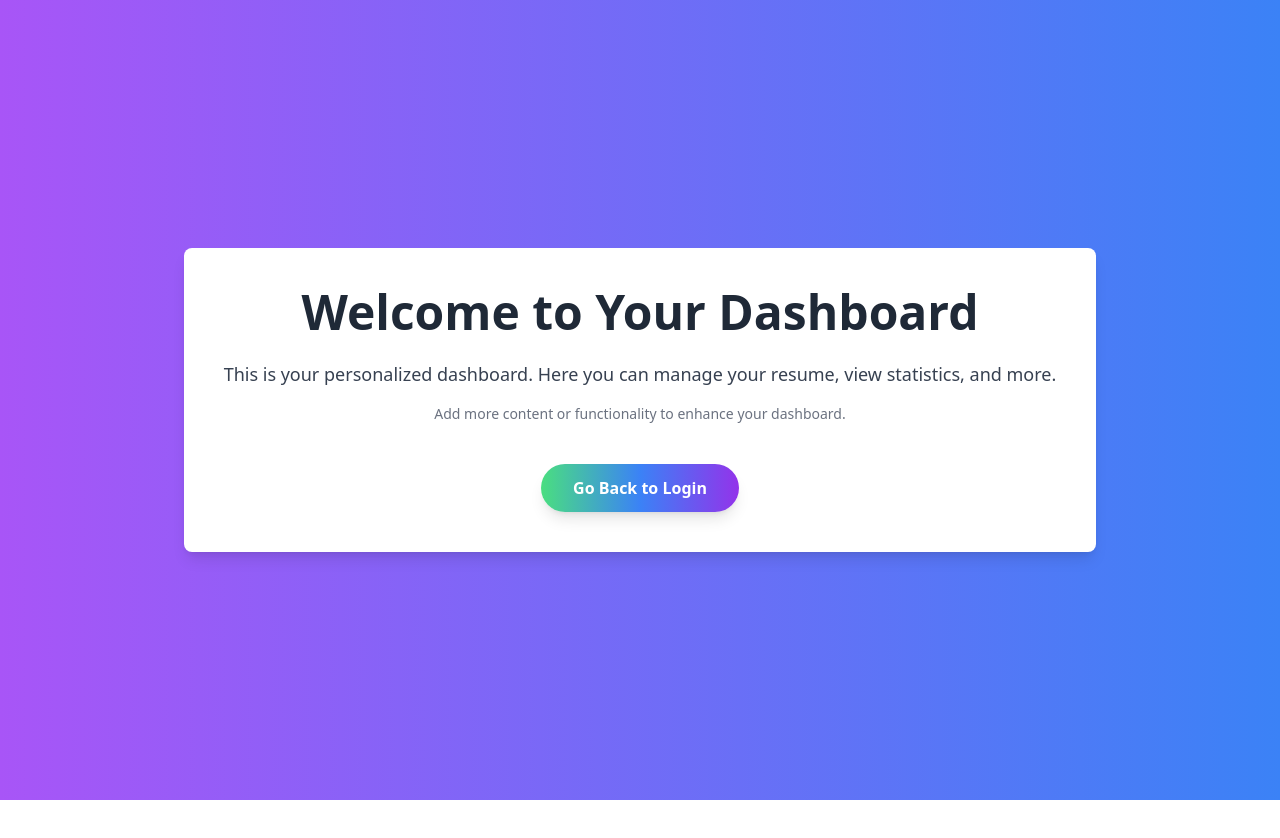
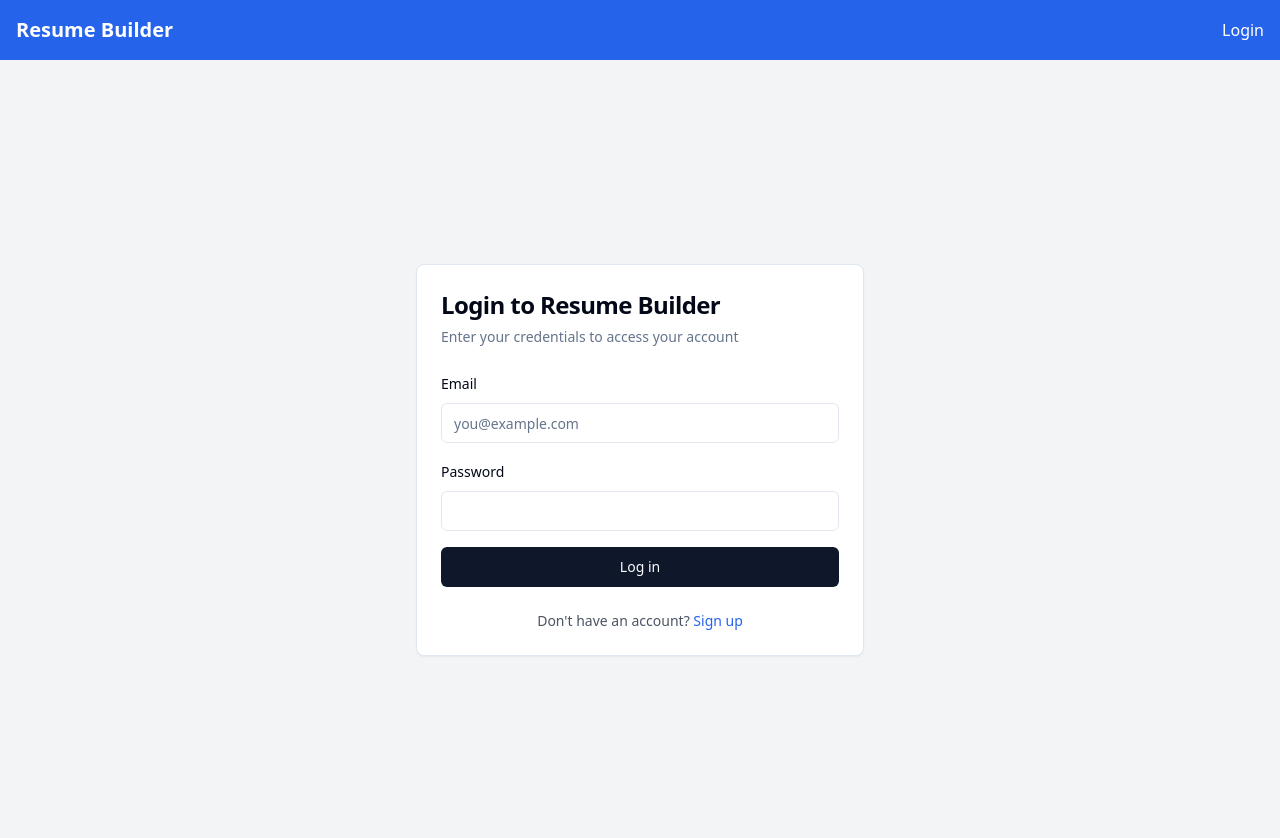
Before and after one commit to gokul-1998/resume_builder, a React (Vite) app in the folder Resume_build/: page /dashboard in a window 1280 px wide. Shown: the top 838 px of the page. Before the commit the page ends 800 px from the top, so only its background shows below. Built offline with nearby package versions, Linux system fonts and the light colour scheme.

Commit message:
navbar added

```diff
--- a/Resume_build/src/App.jsx
+++ b/Resume_build/src/App.jsx
@@ -5,53 +5,35 @@ import ResumeForm from './components/ResumeForm1.jsx';
 import Resume from './components/resume1.jsx';
 import PrintButton from './components/PrintButton.jsx';
 import data from './resumeData1.json';
-import Home from './Pages/Home.jsx';
+import Home from './Pages/Home.jsx'; // Import Home component
 import SignUpPage from './Pages/signup.jsx'; // Import your SignUpPage
 import LoginPage from './Pages/loginPage.jsx';
 import NotFoundPage from './components/NotFoundPage.jsx'; // Import the 404 Page
 import Dashboard from './components/dashboard.jsx';
+import Navbar from './components/NavBar.jsx';
 
 function App() {
-  const [count, setCount] = useState(0);
-  const storedData = JSON.parse(localStorage.getItem("resumeFormData"));
+  const [user, setUser] = useState(null);
+
+  const handleLogin = (userData) => {
+    setUser(userData); // Store user data upon login
+  };
+
+  const handleLogout = () => {
+    setUser(null); // Clear user data on logout
+    localStorage.removeItem('token'); // Remove token from localStorage
+  };
 
   return (
     <Router>
-      <div className="App">
-        <Routes>
-          {/* Home page route */}
-          <Route path="/" element={<Home />} />
-
-          {/* Sign Up page route */}
-          <Route path="/signup" element={<SignUpPage />} />
-
-          {/* Login page route */}
-          <Route path="/login" element={<LoginPage />} />
-          <Route path="/dashboard" element={<Dashboard />} />
-
-
-          {/* Resume builder route */}
-          <Route
-            path="/builder"
-            element={
-              <div className="flex flex-row h-screen">
-                {/* Resume on the left */}
-                <div className="w-1/2 bg-gray-100 p-4">
-                  <Resume resumeData={storedData || data} />
-                </div>
-
-                {/* Form on the right, hidden during print */}
-                <div className="w-1/2 bg-white p-4 hide-on-print">
-                  <ResumeForm />
-                </div>
-              </div>
-            }
-          />
-
-          {/* 404 Not Found page route */}
-          <Route path="*" element={<NotFoundPage />} />
-        </Routes>
-      </div>
+      <Navbar user={user} onLogout={handleLogout} /> {/* Pass user and logout function to Navbar */}
+      <Routes>
+        <Route path="/" element={<Home />} /> {/* Add Home Route */}
+        <Route path="/login" element={<LoginPage onLogin={handleLogin} />} />
+        <Route path="/signup" element={<SignUpPage />} /> {/* Add SignUp Route */}
+        <Route path="/dashboard" element={user ? <Dashboard user={user} /> : <LoginPage onLogin={handleLogin} />} />
+        <Route path="*" element={<NotFoundPage />} />
+      </Routes>
     </Router>
   );
 }
--- a/Resume_build/src/Pages/loginPage.jsx
+++ b/Resume_build/src/Pages/loginPage.jsx
@@ -1,17 +1,18 @@
+// LoginPage.jsx
 import { useState } from 'react';
-import { useNavigate } from 'react-router-dom';
+import { useNavigate, Link } from 'react-router-dom';
 import { Button } from "@/components/ui/button";
 import { Input } from "@/components/ui/input";
 import { Label } from "@/components/ui/label";
 import { Card, CardContent, CardDescription, CardFooter, CardHeader, CardTitle } from "@/components/ui/card";
 import { Alert, AlertDescription } from "@/components/ui/alert";
 
-export default function LoginPage() {
+export default function LoginPage({ onLogin }) {
   const [email, setEmail] = useState('');
   const [password, setPassword] = useState('');
   const [error, setError] = useState('');
   const [isLoading, setIsLoading] = useState(false);
-  const navigate = useNavigate(); // Use useNavigate for redirection in React Router
+  const navigate = useNavigate();
 
   const handleSubmit = async (e) => {
     e.preventDefault();
@@ -34,17 +35,17 @@ export default function LoginPage() {
 
       if (response.ok) {
         const data = await response.json();
-        // Store the token in localStorage or a secure cookie
-        localStorage.setItem('token', data.access_token);
+        localStorage.setItem('token', data.access_token); // Store token in localStorage
+        onLogin({ email }); // Call onLogin with user data
         navigate('/dashboard'); // Redirect to dashboard
       } else {
-        setError('Invalid email or password');
+        setError('Invalid email or password'); // Error for invalid login
       }
     } catch (err) {
-      setError('An error occurred. Please try again.');
+      setError('An error occurred. Please try again.'); // General error
+    } finally {
+      setIsLoading(false); // Stop loading regardless of success or failure
     }
-
-    setIsLoading(false);
   };
 
   return (
@@ -90,9 +91,9 @@ export default function LoginPage() {
         <CardFooter className="flex justify-center">
           <p className="text-sm text-gray-600">
             Don't have an account?{' '}
-            <a href="/signup" className="text-blue-600 hover:underline">
+            <Link to="/signup" className="text-blue-600 hover:underline">
               Sign up
-            </a>
+            </Link>
           </p>
         </CardFooter>
       </Card>
--- /dev/null
+++ b/Resume_build/src/components/NavBar.jsx
@@ -0,0 +1,33 @@
+// Navbar.jsx
+import { Link } from 'react-router-dom';
+
+const Navbar = ({ user, onLogout }) => {
+  return (
+    <nav className="bg-blue-600 p-4">
+      <div className="container mx-auto flex justify-between items-center">
+        <h1 className="text-white text-xl font-bold">
+          <Link to="/" className="hover:underline">Resume Builder</Link> {/* Link to Home page */}
+        </h1>
+        <div>
+          {user ? (
+            <>
+              <span className="text-white mr-4">Welcome, {user.email}</span>
+              <button
+                onClick={onLogout}
+                className="bg-red-500 text-white px-4 py-2 rounded hover:bg-red-600"
+              >
+                Logout
+              </button>
+            </>
+          ) : (
+            <Link to="/login" className="text-white hover:underline">
+              Login
+            </Link>
+          )}
+        </div>
+      </div>
+    </nav>
+  );
+};
+
+export default Navbar;
--- a/Resume_build/src/components/NotFoundPage.jsx
+++ b/Resume_build/src/components/NotFoundPage.jsx
@@ -16,7 +16,7 @@ const NotFoundPage = () => {
         <p className="text-lg text-gray-600 mb-6">
           The page you're looking for might have been moved or deleted.
         </p>
-        <Link to="/" className="inline-block px-8 py-4 bg-gradient-to-r from-green-400 to-blue-500 text-white font-semibold rounded-full shadow-lg hover:bg-gradient-to-l hover:from-blue-500 hover:to-green-400 transition duration-300 transform hover:scale-105">
+        <Link to="/" className="mt-4 px-8 py-3 bg-gradient-to-r from-green-400 via-blue-500 to-purple-600 text-white font-semibold rounded-full shadow-lg transform transition-transform hover:scale-105 hover:shadow-2xl hover:bg-gradient-to-r hover:from-purple-600 hover:to-green-400 duration-300">
           Go Back to Home
         </Link>
       </div>
```
Also changed, not shown: Resume_build/src/assets/404.gif (added), 1 other file (tests, documents, lock files or other folders).
